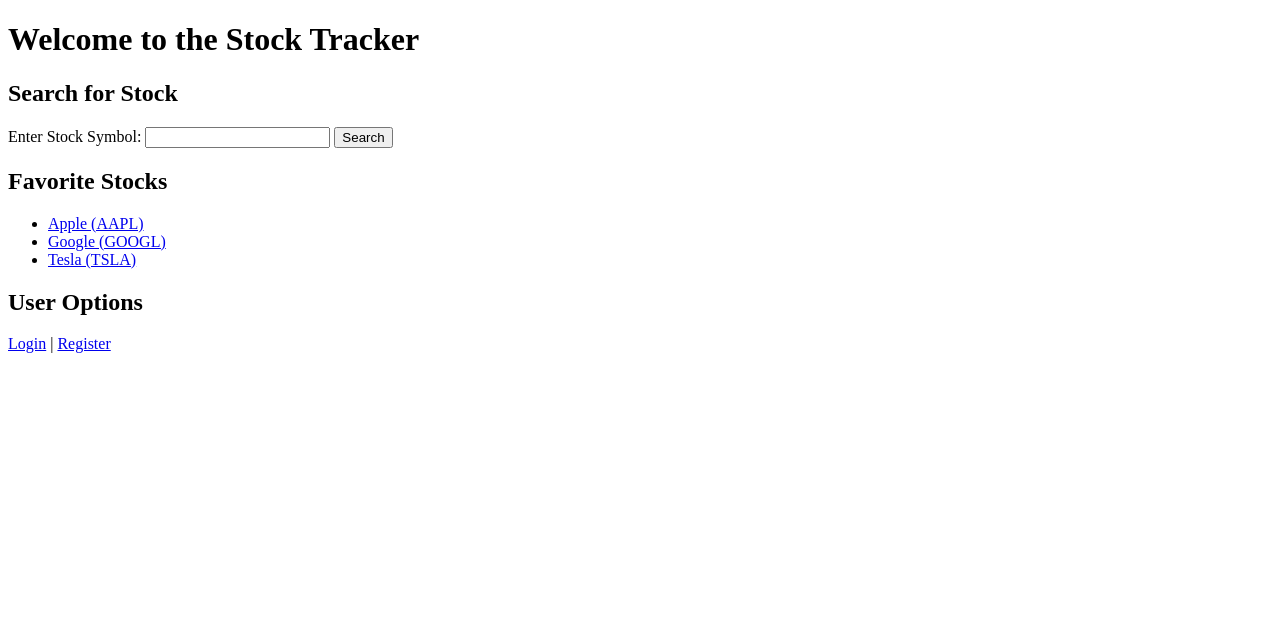
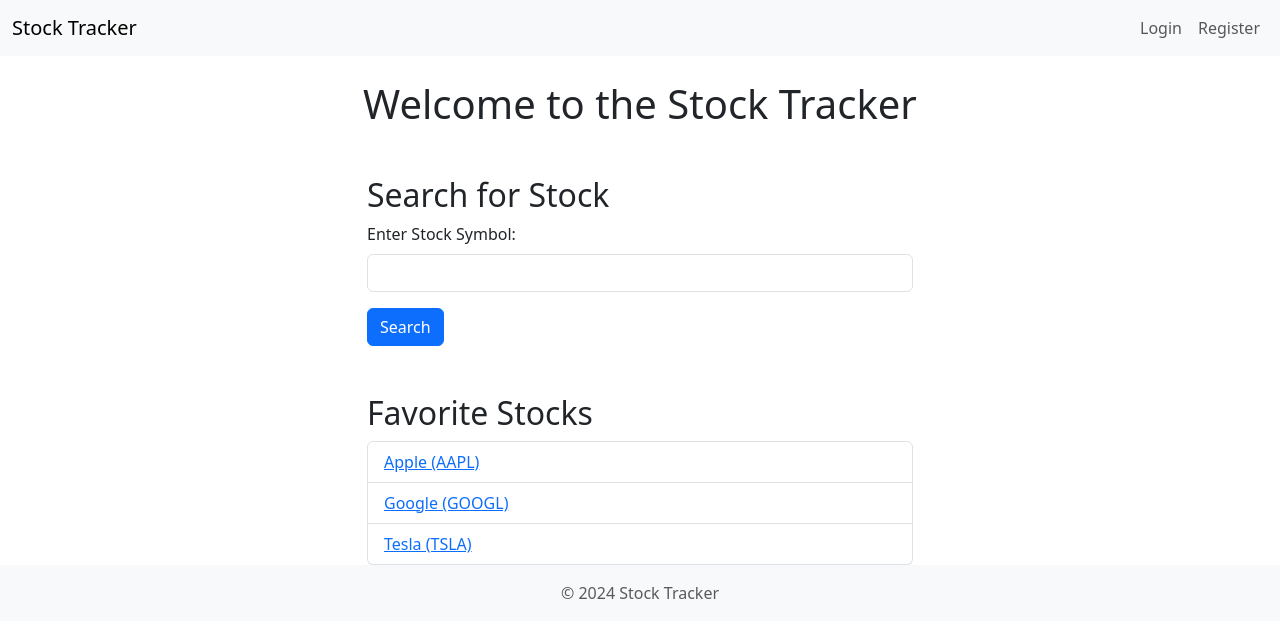
Before and after one commit to dorson755/stock-tracker, a Flask app: page / in a window 1280 px wide. Shown: the top 638 px of the page. Run offline with Flask 3, Linux system fonts and the light colour scheme.

Commit message:
adjusted pages to extend from the base.html and added  bootstrap

```diff
--- a/stock-tracker/app.py
+++ b/stock-tracker/app.py
@@ -1,9 +1,7 @@
 from flask import Flask, render_template, request, redirect, url_for, flash
 from flask_sqlalchemy import SQLAlchemy
 from flask_login import LoginManager, UserMixin, login_user, login_required, logout_user, current_user
-import yfinance as yf
-import plotly.graph_objs as go
-import plotly.io as pio
+from werkzeug.security import generate_password_hash, check_password_hash
 
 app = Flask(__name__)
 app.secret_key = 'your_secret_key'  # Replace with a random secret key
@@ -22,31 +20,14 @@ login_manager.login_view = 'login'
 class User(db.Model, UserMixin):
     id = db.Column(db.Integer, primary_key=True)
     username = db.Column(db.String(50), unique=True, nullable=False)
-    password = db.Column(db.String(100), nullable=False)
+    password_hash = db.Column(db.String(100), nullable=False)
     favorite_stocks = db.Column(db.String(100))
 
-    def is_active(self):
-        return True
+    def set_password(self, password):
+        self.password_hash = generate_password_hash(password)
 
-    def is_authenticated(self):
-        return True
-
-    def is_anonymous(self):
-        return False
-
-@login_manager.user_loader
-def load_user(user_id):
-    return User.query.get(int(user_id))
-
-# Temporary code to drop the User table
-with app.app_context():
-    db.drop_all()  # This will drop all tables, including User and Stock
-    db.create_all()  # This will recreate the tables with the updated schema
-
-
-# Initialize the database
-with app.app_context():
-    db.create_all()
+    def check_password(self, password):
+        return check_password_hash(self.password_hash, password)
 
 @login_manager.user_loader
 def load_user(user_id):
@@ -58,11 +39,22 @@ def register():
     if request.method == 'POST':
         username = request.form.get('username')
         password = request.form.get('password')
-        new_user = User(username=username, password=password)  # Hash the password in a real app
+
+        # Check if the user already exists
+        if User.query.filter_by(username=username).first():
+            flash('Username already exists. Please choose a different one.', 'error')
+            return redirect(url_for('register'))
+
+        # Create new user
+        new_user = User(username=username)
+        new_user.set_password(password)
+
         db.session.add(new_user)
         db.session.commit()
-        flash('Registration successful! You can now log in.')
+
+        flash('Registration successful! You can now log in.', 'success')
         return redirect(url_for('login'))
+
     return render_template('register.html')
 
 # Route for user login
@@ -71,12 +63,17 @@ def login():
     if request.method == 'POST':
         username = request.form.get('username')
         password = request.form.get('password')
-        user = User.query.filter_by(username=username, password=password).first()  # Password check should be hashed
-        if user:
+
+        # Check if the user exists
+        user = User.query.filter_by(username=username).first()
+
+        if user and user.check_password(password):
             login_user(user)
+            flash('Logged in successfully.', 'success')
             return redirect(url_for('home'))
         else:
-            flash('Login failed. Check your credentials.')
+            flash('Login failed. Check your credentials.', 'error')
+
     return render_template('login.html')
 
 # Route to handle stock search form
@@ -127,6 +124,7 @@ def show_stock(symbol):
 @login_required
 def logout():
     logout_user()
+    flash('You have been logged out.', 'success')
     return redirect(url_for('home'))
 
 @app.route('/')
--- /dev/null
+++ b/stock-tracker/templates/base.html
@@ -0,0 +1,51 @@
+<!DOCTYPE html>
+<html lang="en">
+<head>
+    <meta charset="UTF-8">
+    <meta name="viewport" content="width=device-width, initial-scale=1.0">
+    <title>{% block title %}Stock Tracker{% endblock %}</title>
+    <!-- Bootstrap CSS -->
+    <link href="https://cdn.jsdelivr.net/npm/bootstrap@5.3.0/dist/css/bootstrap.min.css" rel="stylesheet">
+</head>
+<body>
+    <nav class="navbar navbar-expand-lg navbar-light bg-light">
+        <div class="container-fluid">
+            <a class="navbar-brand" href="{{ url_for('home') }}">Stock Tracker</a>
+            <button class="navbar-toggler" type="button" data-bs-toggle="collapse" data-bs-target="#navbarNav" aria-controls="navbarNav" aria-expanded="false" aria-label="Toggle navigation">
+                <span class="navbar-toggler-icon"></span>
+            </button>
+            <div class="collapse navbar-collapse" id="navbarNav">
+                <ul class="navbar-nav ms-auto">
+                    {% if current_user.is_authenticated %}
+                        <li class="nav-item">
+                            <a class="nav-link" href="{{ url_for('logout') }}">Logout</a>
+                        </li>
+                    {% else %}
+                        <li class="nav-item">
+                            <a class="nav-link" href="{{ url_for('login') }}">Login</a>
+                        </li>
+                        <li class="nav-item">
+                            <a class="nav-link" href="{{ url_for('register') }}">Register</a>
+                        </li>
+                    {% endif %}
+                </ul>
+            </div>
+        </div>
+    </nav>
+
+    <div class="container mt-4">
+        {% block content %}
+        <!-- Page-specific content goes here -->
+        {% endblock %}
+    </div>
+
+    <footer class="footer mt-auto py-3 bg-light">
+        <div class="container text-center">
+            <span class="text-muted">© 2024 Stock Tracker</span>
+        </div>
+    </footer>
+
+    <!-- Bootstrap JS -->
+    <script src="https://cdn.jsdelivr.net/npm/bootstrap@5.3.0/dist/js/bootstrap.bundle.min.js"></script>
+</body>
+</html>
--- a/stock-tracker/templates/home.html
+++ b/stock-tracker/templates/home.html
@@ -1,31 +1,31 @@
-<!DOCTYPE html>
-<html lang="en">
-<head>
-    <meta charset="UTF-8">
-    <meta name="viewport" content="width=device-width, initial-scale=1.0">
-    <title>Stock Tracker</title>
-</head>
-<body>
-    <h1>Welcome to the Stock Tracker</h1>
+{% extends 'base.html' %}
 
-    <h2>Search for Stock</h2>
-    <form action="{{ url_for('search_stock') }}" method="POST">
-        <label for="symbol">Enter Stock Symbol:</label>
-        <input type="text" id="symbol" name="symbol" required>
-        <button type="submit">Search</button>
-    </form>
+{% block title %}Home{% endblock %}
 
-    <h2>Favorite Stocks</h2>
-    <ul>
-        <li><a href="/stocks/AAPL">Apple (AAPL)</a></li>
-        <li><a href="/stocks/GOOGL">Google (GOOGL)</a></li>
-        <li><a href="/stocks/TSLA">Tesla (TSLA)</a></li>
-    </ul>
+{% block content %}
+    <h1 class="text-center">Welcome to the Stock Tracker</h1>
 
-    <h2>User Options</h2>
-    <p>
-        <a href="{{ url_for('login') }}">Login</a> |
-        <a href="{{ url_for('register') }}">Register</a>
-    </p>
-</body>
-</html>
+    <div class="row justify-content-center mt-5">
+        <div class="col-md-6">
+            <h2>Search for Stock</h2>
+            <form action="{{ url_for('search_stock') }}" method="POST" class="form-inline">
+                <div class="mb-3">
+                    <label for="symbol" class="form-label">Enter Stock Symbol:</label>
+                    <input type="text" id="symbol" name="symbol" class="form-control" required>
+                </div>
+                <button type="submit" class="btn btn-primary">Search</button>
+            </form>
+        </div>
+    </div>
+
+    <div class="row justify-content-center mt-5">
+        <div class="col-md-6">
+            <h2>Favorite Stocks</h2>
+            <ul class="list-group">
+                <li class="list-group-item"><a href="/stocks/AAPL">Apple (AAPL)</a></li>
+                <li class="list-group-item"><a href="/stocks/GOOGL">Google (GOOGL)</a></li>
+                <li class="list-group-item"><a href="/stocks/TSLA">Tesla (TSLA)</a></li>
+            </ul>
+        </div>
+    </div>
+{% endblock %}
```
Also changed, not shown: stock-tracker/templates/login.html (+22 -19 lines), stock-tracker/templates/plotly_chart.html (+15 -14 lines), stock-tracker/templates/register.html (+25 -19 lines), stock-tracker/instance/stock_data.db.
